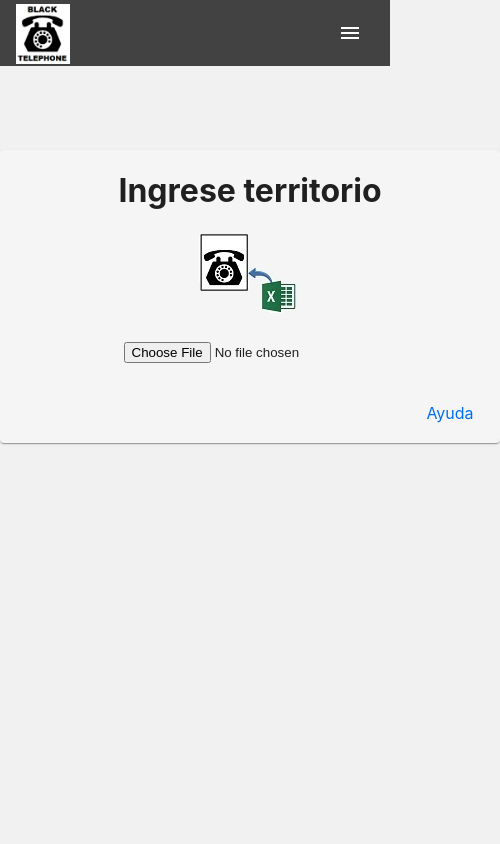
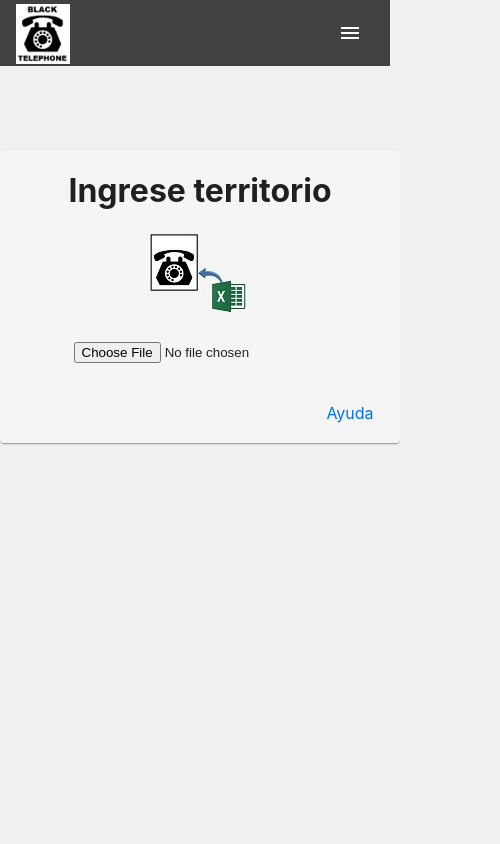
Before and after one commit to Desarrollos-Web-Urquiza/black-telephone, a React (Create React App) app: page /uploadexcel in a window 390 px wide. Shown: the top 844 px of the page, 500 px wide, since content can reach past the window. Built offline with nearby package versions, Linux system fonts and the light colour scheme.

Commit message:
Mejorando responsive de uploadexcel + Informacion agregada a seccion de ayuda

```diff
--- a/src/components/excel-to-json/help.js
+++ b/src/components/excel-to-json/help.js
@@ -78,6 +78,19 @@ const Help = props => {
 
           <h1>CÓMO USAR EL SISTEMA DE LLAMADAS DE BLACK TELEPHONE</h1>
 
+          <h2 style={{marginTop: 50}}>Propósito del sistema</h2>
+
+          <p style={{marginLeft: 20}}>
+
+            Debido a la pandemia del Covid-19 hemos creado este sistema para que cada empleado de Black Telephone pueda trabajar en la modalidad "home office".
+
+            <br />
+            <br />
+
+            De esta forma cada empleado puede colaborar con sus compañeros llamando de forma cooperativa desde su casa y realizando los registros pertinentes.
+
+          </p>
+
           <h2 style={{marginTop: 50}}>Qué es un territorio</h2>
 
           <p style={{marginLeft: 20}}>
@@ -90,7 +103,7 @@ const Help = props => {
 
           </p>
 
-          <h2>Cómo importar un territorio al sistema</h2>
+          <h2 tyle={{marginLeft: 50}}>Cómo importar un territorio al sistema</h2>
 
           <p style={{marginLeft: 20}}>
             Descargue un territorio  <a href="https://drive.google.com/uc?id=1Gcp5_1JF-JRC0SHY3X7SMI83KJGdiZ5S&export=download&authuser=0" >aquí</a>.
--- a/src/components/excel-to-json/uploadInput.js
+++ b/src/components/excel-to-json/uploadInput.js
@@ -37,8 +37,6 @@ const CardSelect = withStyles((theme) => ({
   root: {
 
     backgroundColor: grey[100],
-
-    width: 500,
 
     '&:hover': {
       backgroundColor: grey[100],
@@ -298,7 +296,7 @@ const UploadInput = props => {
           { !show.value &&
 
             <div  align="center" style={{marginTop: 150}}>
-              <CardSelect>
+              <CardSelect style={{width: 400}}>
 
                 <h1>Ingrese territorio</h1>
 
@@ -320,7 +318,7 @@ const UploadInput = props => {
                 <a
 
                   onClick={() => props.history.push('/uploadexcel-ayuda' ) }
-                  style={{marginLeft: 400,   cursor: "pointer", color: "#0070f3",  }}
+                  style={{marginLeft: 300,   cursor: "pointer", color: "#0070f3",  }}
 
                 >
                   Ayuda
```
